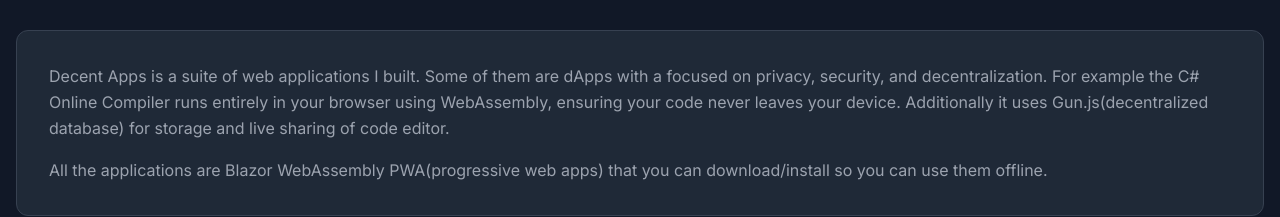
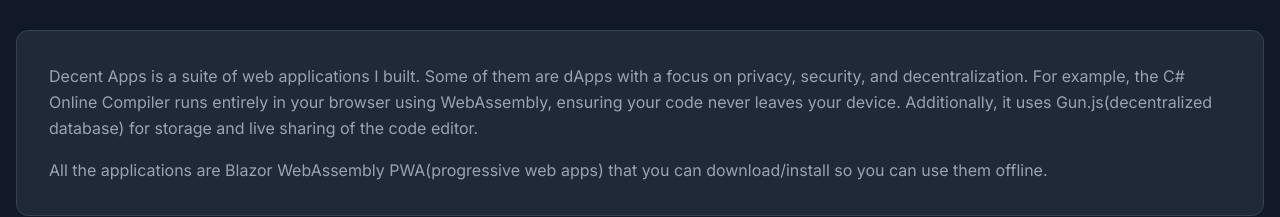
Before and after one commit to EECSB/Decent-Apps, a plain HTML site: page index.html in a window 1280 px wide. Shown: the part 962-1179 px from the top of the page. Drawn offline with nearby package versions, Linux system fonts and the light colour scheme.

Commit message:
Fix grammar and punctuation in the About section description

```diff
--- a/index.html
+++ b/index.html
@@ -184,8 +184,8 @@
             <h2 class="text-3xl font-semibold mb-8 border-l-4 border-red-400 pl-4">About Decent Apps</h2>
             <div class="bg-gray-800 rounded-xl p-8 border border-gray-700">
                 <p class="text-gray-400 leading-relaxed">
-                    Decent Apps is a suite of web applications I built. Some of them are dApps with a focused on privacy, security, and decentralization.
-                    For example the C# Online Compiler runs entirely in your browser using WebAssembly, ensuring your code never leaves your device. Additionally it uses Gun.js(decentralized database) for storage and live sharing of code editor.
+                    Decent Apps is a suite of web applications I built. Some of them are dApps with a focus on privacy, security, and decentralization.
+                    For example, the C# Online Compiler runs entirely in your browser using WebAssembly, ensuring your code never leaves your device. Additionally, it uses Gun.js(decentralized database) for storage and live sharing of the code editor.
                 </p>
                 <p class="text-gray-400 leading-relaxed mt-4">
                     All the applications are Blazor WebAssembly PWA(progressive web apps) that you can download/install so you can use them offline.
```
